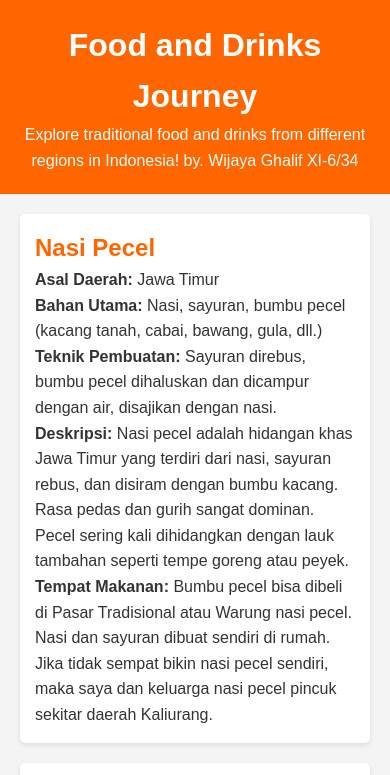
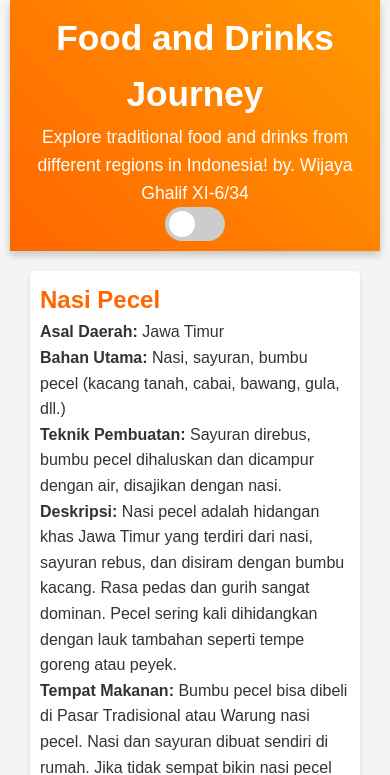
Before and after one commit to wijayagalif/Food-and-Drinks-Journey, a plain HTML site: page index.html in a window 390 px wide. Shown: the top 775 px of the page. Drawn offline with Linux system fonts and the light colour scheme.

Commit message:
update theme, responsive device, switch theme button, dan script dark theme mode

```diff
--- a/index.html
+++ b/index.html
@@ -10,6 +10,10 @@
     <header>
         <h1>Food and Drinks Journey</h1>
         <p>Explore traditional food and drinks from different regions in Indonesia! by. Wijaya Ghalif XI-6/34</p>
+        <label class="switch">
+            <input type="checkbox" id="theme-toggle">
+            <span class="slider"></span>
+        </label>
     </header>
 
     <div class="container">
--- a/script.js
+++ b/script.js
@@ -4,4 +4,18 @@ document.addEventListener("DOMContentLoaded", function() {
         item.style.animationDelay = `${index * 0.1}s`;
         item.classList.add("fadeIn");
     });
+
+    const themeToggleButton = document.getElementById("theme-toggle");
+    themeToggleButton.addEventListener("click", () => {
+        document.body.classList.toggle("dark");
+        items.forEach(item => {
+            item.classList.toggle("dark");
+        });
+        const header = document.querySelector("header");
+        header.classList.toggle("dark");
+        const footer = document.querySelector("footer");
+        footer.classList.toggle("dark");
+
+    });
+
 });
--- a/style.css
+++ b/style.css
@@ -9,13 +9,73 @@ body {
     line-height: 1.6;
     background-color: #f4f4f4;
     color: #333;
+    transition: background-color 0.3s ease, color 0.3s ease;
+    padding: 0 10px;
+}
+
+body.dark {
+    background-color: #222;
+    color: #f4f4f4;
 }
 
 header {
-    background-color: #ff6600;
+    background: linear-gradient(45deg, #ff6600, #ff9900);
     color: white;
     padding: 20px;
     text-align: center;
+    box-shadow: 0 4px 8px rgba(0, 0, 0, 0.2);
+    position: sticky;
+    top: 0;
+    transition: background-color 0.3s ease;
+}
+
+header.dark {
+    background: linear-gradient(45deg, #444, #777);
+}
+
+.switch {
+    position: relative;
+    display: inline-block;
+    width: 60px;
+    height: 34px;
+}
+
+.switch input {
+    opacity: 0;
+    height: 0;
+    height: 0;
+}
+
+.slider {
+    position: absolute;
+    cursor: pointer;
+    top: 0;
+    left: 0;
+    right: 0;
+    bottom: 0;
+    background-color: #ccc;
+    transition: .4s;
+    border-radius: 34px;
+}
+
+.slider:before {
+    position: absolute;
+    content: "";
+    height: 26px;
+    width: 26px;
+    left: 4px;
+    bottom: 4px;
+    background-color: white;
+    transition: .4s;
+    border-radius: 50%;
+}
+
+input:checked + .slider {
+    background-color: #ff6600;
+}
+
+input:checked + .slider:before {
+    transform: translateX(26px);
 }
 
 .container {
@@ -30,6 +90,12 @@ header {
     border-radius: 5px;
     padding: 15px;
     box-shadow: 0 2px 5px rgba(0, 0, 0, 0.1);
+    transition: background-color 0.3s ease, color 0.3s ease;
+}
+
+.item.dark {
+    background-color: #444;
+    color: #f4f4f4;
 }
 
 .item h2 {
@@ -42,4 +108,35 @@ footer {
     color: white;
     padding: 10px 0;
     margin-top: 20px;
+    transition: background-color 0.3s ease;
 }
+
+footer.dark {
+    background-color: #555;
+}
+
+@media (max-width: 600px) {
+    header {
+        padding: 10px;
+        font-size: 1.1rem;
+    }
+
+    .container {
+        grid-template-columns: 1fr; /* Kolom tunggal di mobile */
+        gap: 15px; /* Kurangi jarak antar item */
+    }
+
+    #theme-toggle {
+        padding: 8px; /* Sesuaikan padding tombol di mobile */
+        font-size: 0.9rem; /* Sedikit kecilkan font */
+    }
+
+    .item {
+        padding: 10px; /* Kurangi padding item di mobile */
+    }
+
+    footer {
+        font-size: 0.9rem; /* Perkecil teks footer */
+        padding: 8px 0;
+    }
+}
```
